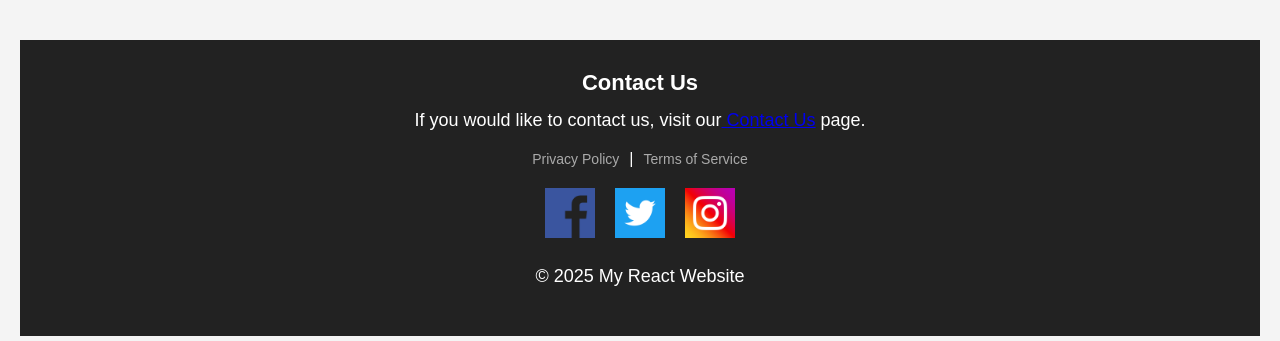
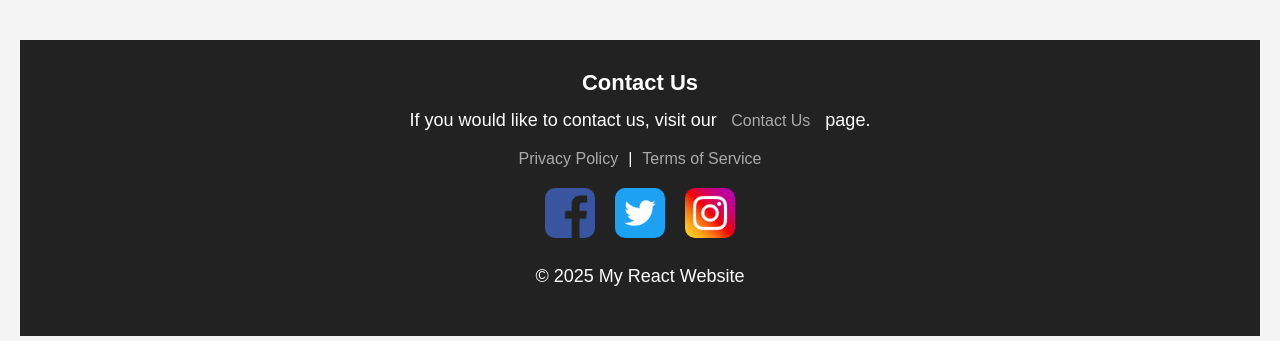
Before and after one commit to EsatGokcen/StMarys_CS7005, a React (Vite) app in the folder week6+week7/vite-project/: page / in a window 1280 px wide. Shown: the part 203-544 px from the top of the page. Built offline with nearby package versions, Linux system fonts and the light colour scheme.

Commit message:
added finishing touches to footer styling

```diff
--- a/week6+week7/vite-project/src/index.css
+++ b/week6+week7/vite-project/src/index.css
@@ -5,6 +5,12 @@ footer {
   text-align: center;
   padding: 30px 20px;
   margin-top: 40px;
+}
+
+/* Footer Content Wrapper */
+.footer-container {
+  max-width: 800px;
+  margin: auto;
 }
 
 /* Footer Title */
@@ -25,14 +31,17 @@ footer {
   margin-bottom: 15px;
 }
 
-.footer-links a {
-  color: #aaa;
+.footer-links a,
+.footer-link {
+  color: #aaa; /* Lighter gray */
   text-decoration: none;
   margin: 0 10px;
-  font-size: 14px;
+  font-size: 16px;
+  transition: color 0.3s ease-in-out;
 }
 
-.footer-links a:hover {
+.footer-links a:hover,
+.footer-link:hover {
   color: #fff;
   text-decoration: underline;
 }
@@ -48,9 +57,11 @@ footer {
 .footer-social a img {
   width: 50px; /* Adjust size */
   height: 50px;
-  transition: transform 0.3s ease-in-out;
+  border-radius: 10px; /* Smooth edges */
+  transition: transform 0.3s ease-in-out, box-shadow 0.3s ease-in-out;
 }
 
 .footer-social a img:hover {
   transform: scale(1.1);
+  box-shadow: 0px 4px 10px rgba(255, 255, 255, 0.2);
 }
```
